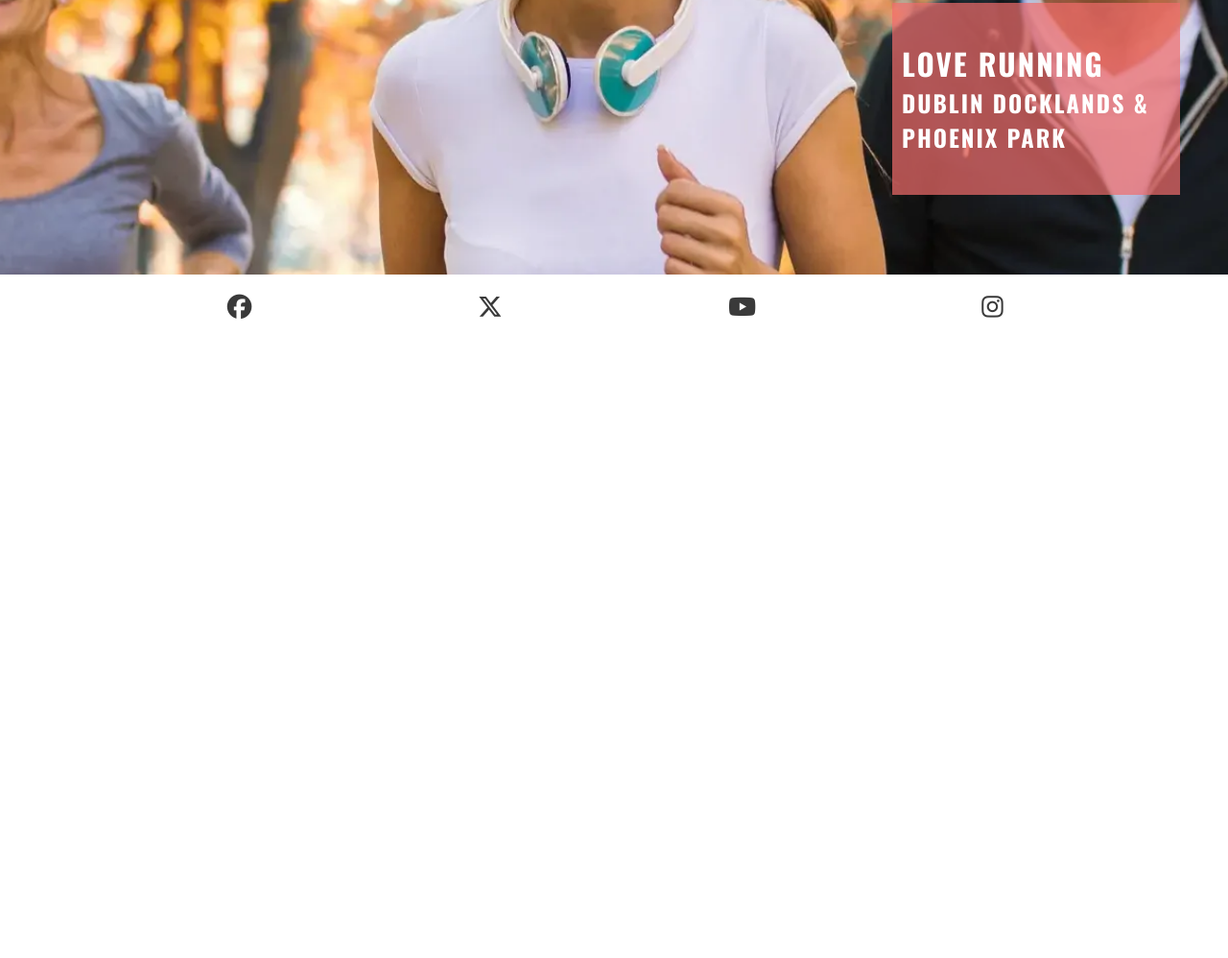
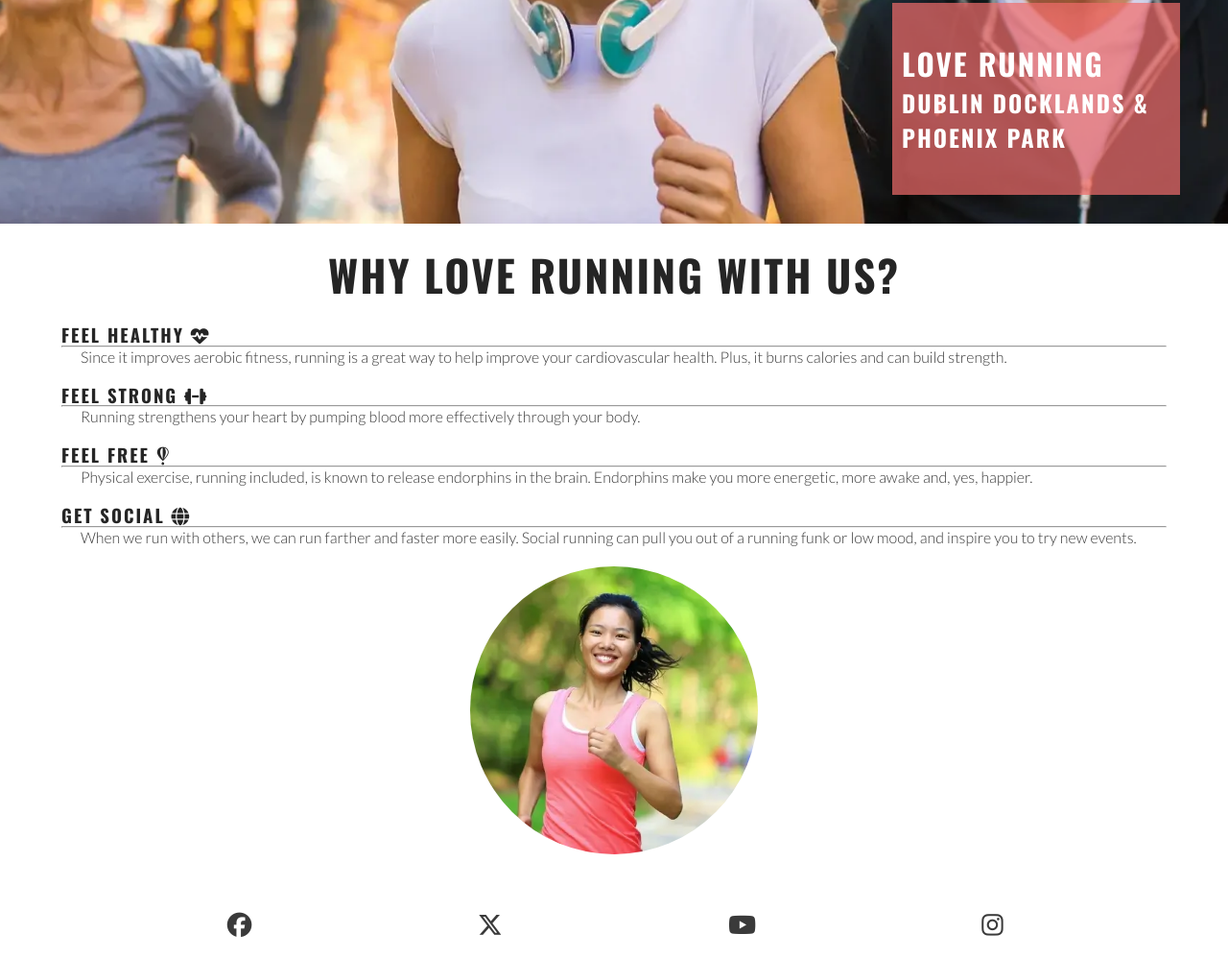
Before and after one commit to wouter-codes/love-running, a plain HTML site: page index.html in a window 1280 px wide. Shown: the part 446-1444 px from the top of the page at 96% size. Before the commit the page ends 800 px from the top, so only its background shows below. Drawn offline with nearby package versions, Linux system fonts and the light colour scheme.

Commit message:
Add circle image to reasons section

```diff
--- a/assets/css/style.css
+++ b/assets/css/style.css
@@ -50,7 +50,7 @@ header a {
     list-style-type: none;
 }
 
-#menu li {
+#menu > li {
     margin-bottom: 1em;
 }
 
@@ -88,13 +88,13 @@ main {
     /* Make main element take up any surplus space to push footer down */
     flex: 1 0 auto;
     margin-top: 47px;
-    background: url(../images/hero-image.webp) no-repeat center center/cover;
 }
 
 /* Hero section */
 #hero {
     height: 600px;
     width: 100%;
+    background: url(../images/hero-image.webp) no-repeat center center/cover;
     position: relative;
 }
 
@@ -113,6 +113,49 @@ main {
 #cover-text > h2,
 #cover-text > h3 {
     color: #ffffff;
+}
+
+#reasons {
+    margin: 20px auto;
+    width: 90%;
+}
+
+#reasons h2 {
+    font-size: 280%;
+    margin-bottom: 20px;
+    text-align: center;
+}
+
+#hr {
+    border-top: 1px solid #3a3a3a;
+    margin: 5px 0;
+}
+
+#benefits-physical > div,
+#benefits-mental > div {
+    line-height: 20px;
+    margin-bottom: 20px;
+}
+
+#benefits p {
+    padding: 0 20px;
+}
+
+#circle-cover-bg {
+    background: url(../images/reasons-image.webp) no-repeat top center / cover;
+    width: 90vw;
+    height: 90vw;
+    margin-bottom: 20px;
+    /* Makes picture a circle */
+    border-radius: 50%;
+    max-width: 300px;
+    max-height: 300px;
+}
+
+#benefits-image {
+    display: flex;
+    justify-content: center;
+    align-items: center;
 }
 
 /* Footer */
--- a/index.html
+++ b/index.html
@@ -42,6 +42,46 @@
                 <h3>Dublin Docklands & Phoenix Park</h3>
             </div>
         </section>
+        <!-- Reasons section -->
+        <section id="reasons">
+            <h2>Why Love Running with us?</h2>
+            <div id="benefits">
+                <div id="benefits-physical">
+                    <div>
+                        <h3>Feel Healthy <i class="fa-solid fa-heart-pulse"></i></h3>
+                        <hr>
+                        <p>Since it improves aerobic fitness, running is a great way to help improve your cardiovascular
+                            health. Plus, it burns calories and can build strength.</p>
+                    </div>
+                    <div>
+                        <h3>Feel Strong <i class="fa-solid fa-dumbbell"></i></h3>
+                        <hr>
+                        <p>Running strengthens your heart by pumping blood more effectively through your body.</p>
+                    </div>
+                </div>
+                <div id="benefits-mental">
+                    <div>
+                        <div>
+                            <h3>Feel Free <i class="fa-brands fa-fly"></i></h3>
+                            <hr>
+                            <p>Physical exercise, running included, is known to release endorphins in the brain.
+                                Endorphins make you more energetic, more awake and, yes, happier.</p>
+                        </div>
+                    </div>
+                    <div>
+                        <div>
+                            <h3>Get Social <i class="fa-solid fa-globe"></i></h3>
+                            <hr>
+                            <p>When we run with others, we can run farther and faster more easily. Social running can
+                                pull you out of a running funk or low mood, and inspire you to try new events.</p>
+                        </div>
+                    </div>
+                </div>
+                <div id="benefits-image">
+                    <div id="circle-cover-bg"></div>
+                </div>
+            </div>
+        </section>
     </main>
 
     <!-- footer -->
```
Also changed, not shown: assets/images/reasons-image.webp (added).
